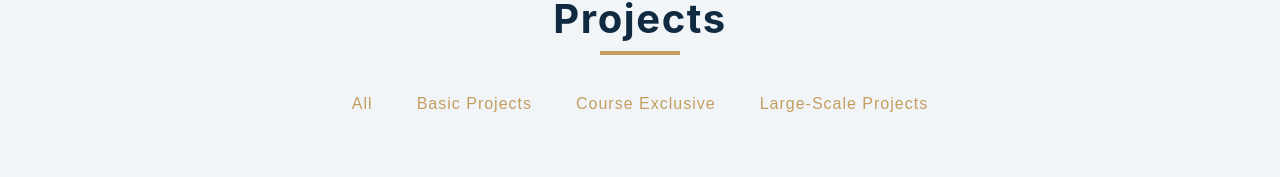
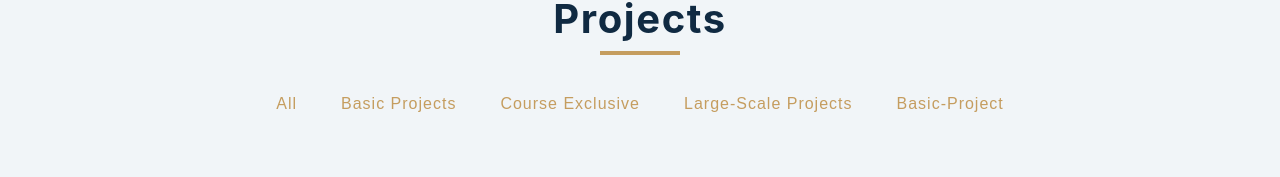
Before and after one commit to ShIKULJAK/portfolio, a React (Create React App) app: page / in a window 1280 px wide. Shown: the part 399-576 px from the top of the page. Built offline with nearby package versions, Linux system fonts and the light colour scheme.

Commit message:
Update data.js

```diff
--- a/src/data.js
+++ b/src/data.js
@@ -215,5 +215,13 @@ const menu = [
     tech: 'remix-run-fullstack-app',
     url: 'https://shikulja-remix-expenses.netlify.app/',
   },
+    {
+    id: 28,
+    title: 'mymoney',
+    category: 'basic-project',
+    img: './images/mymoney.png',
+    tech: 'react-firebase-fullstack-app',
+    url: 'https://mymoney-shikulja.web.app/',
+  }
 ];
 export default menu;
```
